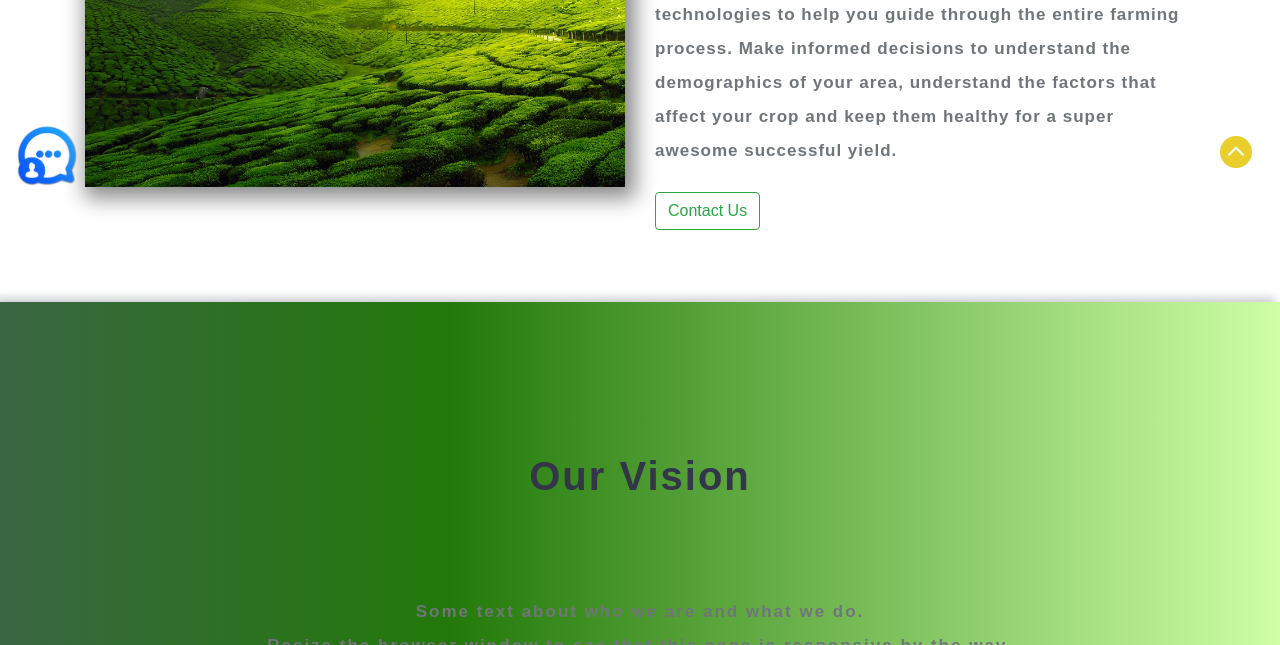
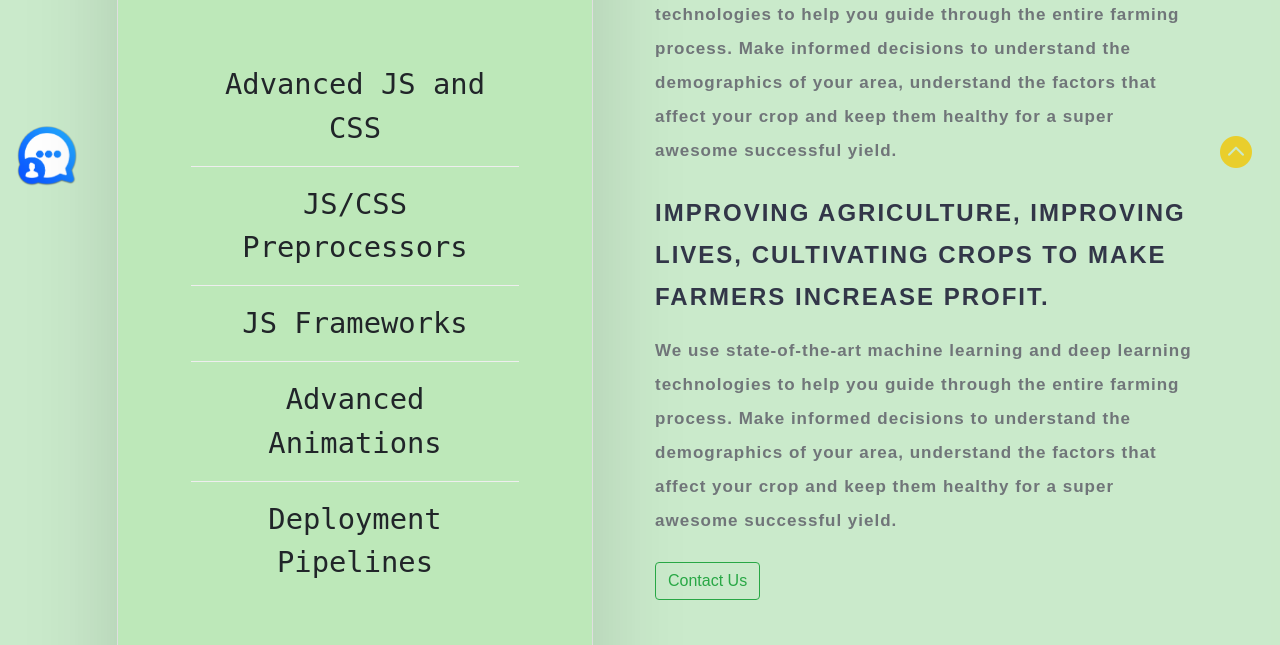
Before and after one commit to AbhishekSarewar1911/Machine-Learning-EtoE-flask-project, a Flask app: a page that uses app/templates/about.html in a window 1280 px wide. Shown: the part 598-1243 px from the top of the page. Run offline with Flask 2, Linux system fonts and the light colour scheme; parts of the project's set-up code (start-up, migrations or seed data) failed here and were passed over; some libraries are stand-ins or nearby versions; some web fonts are replaced.

Commit message:
about update

```diff
--- a/app/static/css/about.css
+++ b/app/static/css/about.css
@@ -30,7 +30,7 @@
     /* box-shadow: 0 4px 8px 0 rgba(0, 0, 0, 0.2);
     margin: 8px; */
     box-shadow: 0px 1px 14px 10px rgb(0 0 0 / 20%);
-    margin: 50px;
+    margin: 25px;
   }
 
   .about-section {
@@ -64,12 +64,12 @@
     border: none;
     outline: 0;
     display: inline-block;
-    padding: 8px;
+    padding: 2px;
     color: white;
-    background-color: #000;
+    background-color: #162410e8;
     text-align: center;
     cursor: pointer;
-    width: 100%;
+    width: 25%;
   }
 
   .button:hover {
--- /dev/null
+++ b/app/static/css/flip.css
@@ -0,0 +1,196 @@
+/* Reset */
+*,
+*::after,
+*::before {
+  margin: 0;
+  padding: 0;
+  box-sizing: border-box;
+}
+
+html {
+  font-size: 62.5%;
+}
+@media (max-width: 75em) {
+  html {
+    font-size: 56.25%;
+  }
+}
+@media (max-width: 56.25em) {
+  html {
+    font-size: 50%;
+  }
+}
+@media (min-width: 112.5em) {
+  html {
+    font-size: 75%;
+  }
+}
+
+/* body {
+  height: 100vh;
+  background-color: #ece0e8;
+} */
+
+.artboard {
+  display: flex;
+  flex-flow: row;
+  align-items: center;
+  justify-content: center;
+  /* padding: 4rem; */
+  height: 92%;
+  position: relative;
+}
+@media (max-width: 37.5em) {
+  .artboard {
+    padding: 1rem;
+  }
+}
+
+.card {
+  flex: initial;
+  position: relative;
+  height: 52rem;
+  width: 48rem;
+  -moz-perspective: 200rem;
+  perspective: 200rem;
+  margin: 2rem;
+}
+.card__side {
+  height: 52rem;
+  transition: all 0.8s ease;
+  position: absolute;
+  top: 0;
+  left: 0;
+  width: 100%;
+  -webkit-backface-visibility: hidden;
+  /* We don't want to see the back part of the element. */
+  backface-visibility: hidden;
+  /* We don't want to see the back part of the element. */
+  border-radius: 3px;
+  overflow: hidden;
+  /* The image is overflowing the parent. */
+  box-shadow: 0 2rem 6rem rgba(0, 0, 0, 0.15);
+}
+.card__side--front {
+  background-image: linear-gradient(to right bottom, rgba(30, 11, 54, 0.65), rgba(55, 202, 87, 0.65)), url(https://cdn.spacetelescope.org/archives/images/screen/heic0406a.jpg);
+}
+.card__side--back {
+  background-color: rgb(189, 232, 185);
+  transform: rotateY(180deg);
+}
+.card:hover .card__side--back {
+  transform: rotateY(0);
+}
+.card:hover .card__side--front {
+  transform: rotateY(-180deg);
+}
+.card__theme {
+  position: absolute;
+  top: 50%;
+  left: 50%;
+  transform: translate(-50%, -50%);
+  top: 54%;
+  width: 90%;
+  text-align: center;
+}
+.card__theme-box {
+  color: #fff;
+  margin-bottom: 8rem;
+}
+.card__subject {
+  font-family: "Inconsolata", monospace;
+  letter-spacing: 0.8rem;
+  font-size: 1.6rem;
+  text-transform: uppercase;
+  margin-bottom: 1rem;
+}
+.card__title {
+  font-family: "VT323", monospace;
+  text-transform: uppercase;
+  font-size: 6rem;
+  font-weight: 100;
+}
+.card__cover {
+  position: relative;
+  background-size: cover;
+  height: 14rem;
+  -webkit-clip-path: polygon(0 0, 100% 0, 100% 85%, 0 100%);
+  clip-path: polygon(0 0, 100% 0, 100% 85%, 0 100%);
+  border-top-left-radius: 3px;
+  border-top-right-radius: 3px;
+  background-image: linear-gradient(to top right, rgba(30, 11, 54, 0.65), rgba(55, 202, 87, 0.65)), url(https://cdn.spacetelescope.org/archives/images/screen/heic0406a.jpg);
+}
+.card__heading {
+  text-align: center;
+  color: #fff;
+  position: absolute;
+  top: 50%;
+  left: 50%;
+  transform: translate(-50%, -50%);
+  width: 75%;
+}
+.card__heading-span {
+  font-family: "VT323", monospace;
+  font-size: 4.2rem;
+  font-weight: 300;
+  text-transform: uppercase;
+  padding: 1rem 1.5rem;
+  color: #fff;
+}
+.card__details {
+  font-family: "Inconsolata", monospace;
+  padding: 4rem 2rem;
+}
+.card__details ul {
+  list-style: none;
+  width: 80%;
+  margin: 0 auto;
+}
+.card__details ul li {
+  text-align: center;
+  font-size: 1.8rem;
+  padding: 1rem;
+}
+.card__details ul li:not(:last-child) {
+  border-bottom: 1px solid #eee;
+}
+@media only screen and (max-width: 37.5em), only screen and (hover: none) {
+  .card {
+    height: auto;
+    border-radius: 3px;
+    background-color: #fff;
+    box-shadow: 0 2rem 6rem rgba(0, 0, 0, 0.15);
+  }
+  .card__side {
+    height: auto;
+    position: relative;
+    box-shadow: none;
+  }
+  .card__side--front {
+    clip-path: polygon(0 15%, 100% 0, 100% 100%, 0 100%);
+  }
+  .card__side--back {
+    transform: rotateY(0);
+  }
+  .card:hover .card__side--front {
+    transform: rotateY(0);
+  }
+  .card__details {
+    padding: 3rem 2rem;
+  }
+  .card__theme {
+    position: relative;
+    top: 0;
+    left: 0;
+    transform: translate(0);
+    width: 100%;
+    padding: 5rem 4rem 1.5rem 4rem;
+    text-align: right;
+  }
+  .card__theme-box {
+    margin-bottom: 1.5rem;
+  }
+  .card__title {
+    font-size: 4rem;
+  }
+}
--- a/app/static/css/style.css
+++ b/app/static/css/style.css
@@ -2,7 +2,8 @@
 body {
     margin: 0;
     font-size: 100%;
-    background: #fff;
+    /* background: #fff; */
+	background: #c7e9c8c4;
 	font-family: 'Thasadith', sans-serif;
 }
 
--- a/app/templates/about.html
+++ b/app/templates/about.html
@@ -11,9 +11,45 @@
 	    </div>
 		<div class="row core-grids">
 			<div class="col-lg-6 core-left">
-				<div class="abt">
+
+				<!-- <div class="abt">
 				<img src="{{ url_for('static', filename='images/tea-plantation.jpg') }}" class="img-fluid" alt="" />
-			    </div>
+			    </div> -->
+
+				<div class="artboard">
+					<div class="card">
+
+					 <div class="card__side card__side--back">
+					  <div class="card__cover">
+					   <h4 class="card__heading">
+						<span class="card__heading-span">Skill Set</span>
+					   </h4>
+					  </div>
+					  <div class="card__details">
+					   <ul>
+						<li>Advanced JS and CSS</li>
+						<li>JS/CSS Preprocessors</li>
+						<li>JS Frameworks</li>
+						<li>Advanced Animations</li>
+						<li>Deployment Pipelines</li>
+						<!-- <li>Large Apps Architectures</li>
+						<li>Naming Conventions</li>
+					   </ul> -->
+					  </div>
+					 </div>
+
+					 <div class="card__side card__side--front">
+					  <div class="card__theme">
+					   <div class="card__theme-box">
+						<p class="card__subject">Web Developer</p>
+						<p class="card__title">Hello World!</p>
+					   </div>
+					  </div>
+					 </div>
+
+					</div>
+				   </div>
+
 			</div>
 			<div class="col-lg-6 core-right">
 				<h3 class="mt-4">Improving Agriculture, Improving Lives, Cultivating Crops To Make Farmers Increase
@@ -22,7 +58,15 @@
 					guide through
 					the entire farming process. Make informed decisions to understand the demographics of your area,
 					understand the
-					factors that affect your crop and keep them healthy for a super awesome successful yield.</p><br>
+					factors that affect your crop and keep them healthy for a super awesome successful yield.</p>
+
+					<h3 class="mt-4">Improving Agriculture, Improving Lives, Cultivating Crops To Make Farmers Increase
+						Profit.</h3>
+					<p class="mt-3">We use state-of-the-art machine learning and deep learning technologies to help you
+						guide through
+						the entire farming process. Make informed decisions to understand the demographics of your area,
+						understand the
+						factors that affect your crop and keep them healthy for a super awesome successful yield.</p><br>
 					<a href="{{ url_for('contact') }}" class="btn btn-outline-success">Contact Us</a>
 			</div>
 
--- a/app/templates/layout.html
+++ b/app/templates/layout.html
@@ -9,6 +9,7 @@
 	<script src="https://kit.fontawesome.com/a076d05399.js"></script>
     <link rel="stylesheet" href="{{ url_for('static', filename='css/style1.css') }}">
 	<link rel="stylesheet" href="{{ url_for('static', filename='css/about.css') }}">
+	<link rel="stylesheet" href="{{ url_for('static', filename='css/flip.css') }}">
 	<!-- for-mobile-apps -->
 	<meta name="viewport" content="width=device-width, initial-scale=1">
 	<meta charset="utf-8">
@@ -487,7 +488,7 @@
 				<p class="text-da">An Environmental Intelligence Startup<br> </p>
 			</div>
 			<p class="homelogo">
-			<p>Made with ❤️ by Abhishek</p>
+			<p>Made with ❤️ by Abhishek, Annu, Anshuman</p>
 			<p>&copy; Copyright 2022 Abhishek </p>
 
 		</div>
```
